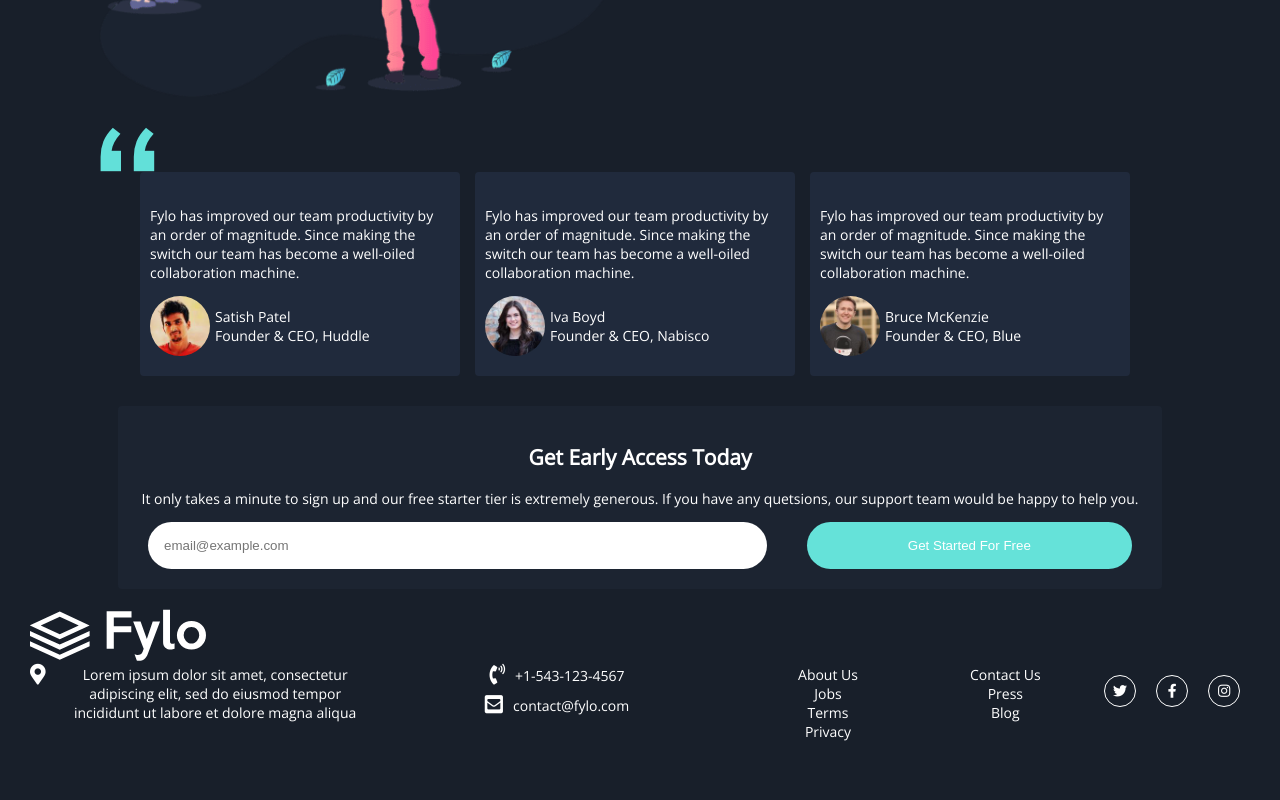
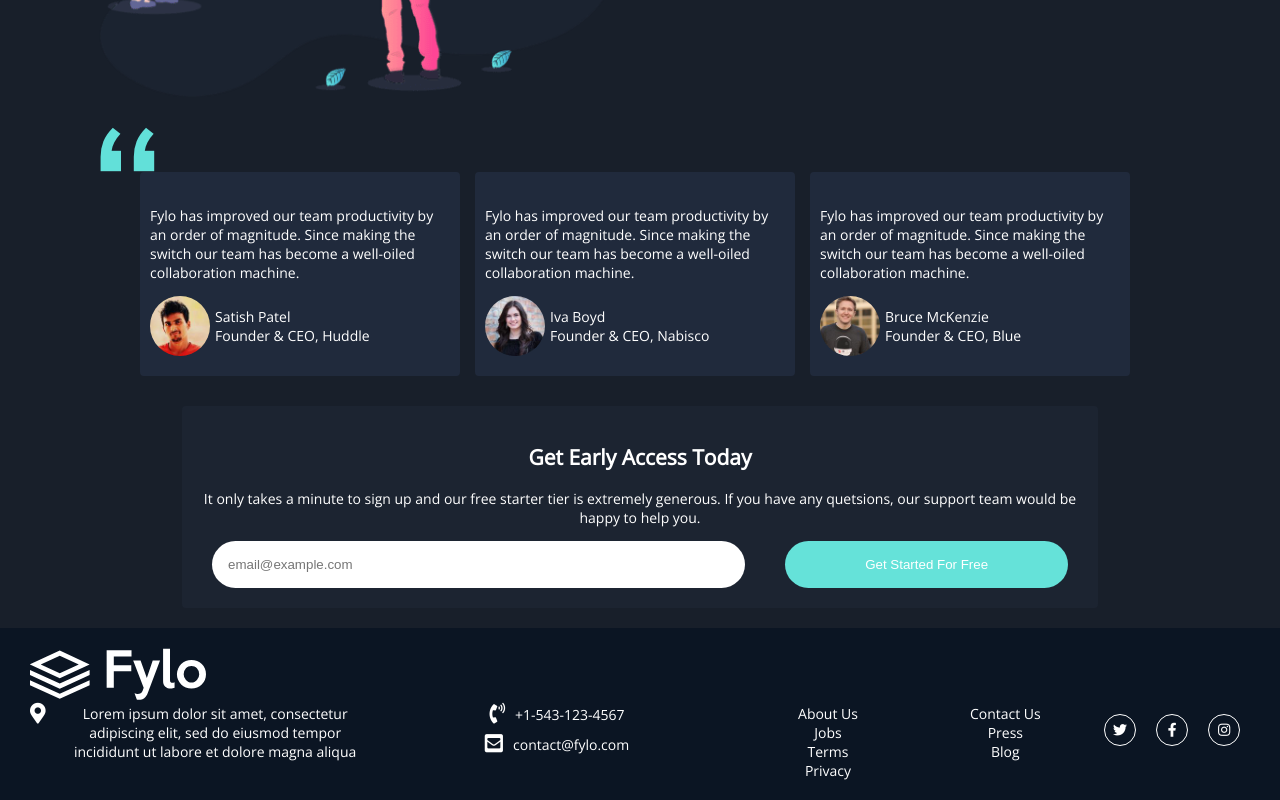
Before and after one commit to haeke/fylo-page, a React (Create React App) app in the folder client/: page / in a window 1280 px wide. Shown: the part 1646-2446 px from the top of the page. Before the commit the page ends 2387 px from the top, so only its background shows below. Built offline with nearby package versions, Linux system fonts and the light colour scheme.

Commit message:
changed the color of the footer icon and width of the signup section.

```diff
--- a/client/src/components/Footer/Footer.css
+++ b/client/src/components/Footer/Footer.css
@@ -14,7 +14,8 @@
 }
 
 .footerSection {
-  margin: 0 30px;
+  padding: 20px 30px;
+  background: var(--footerBlue);
 }
 
 .contactWrapper {
--- a/client/src/components/SignUp/SignUp.css
+++ b/client/src/components/SignUp/SignUp.css
@@ -1,5 +1,5 @@
 .signUp {
-  width: 80%;
+  width: 70%;
   background: var(--backgroundBlue);
   margin: 20px auto;
   padding: 20px 10px;
```
